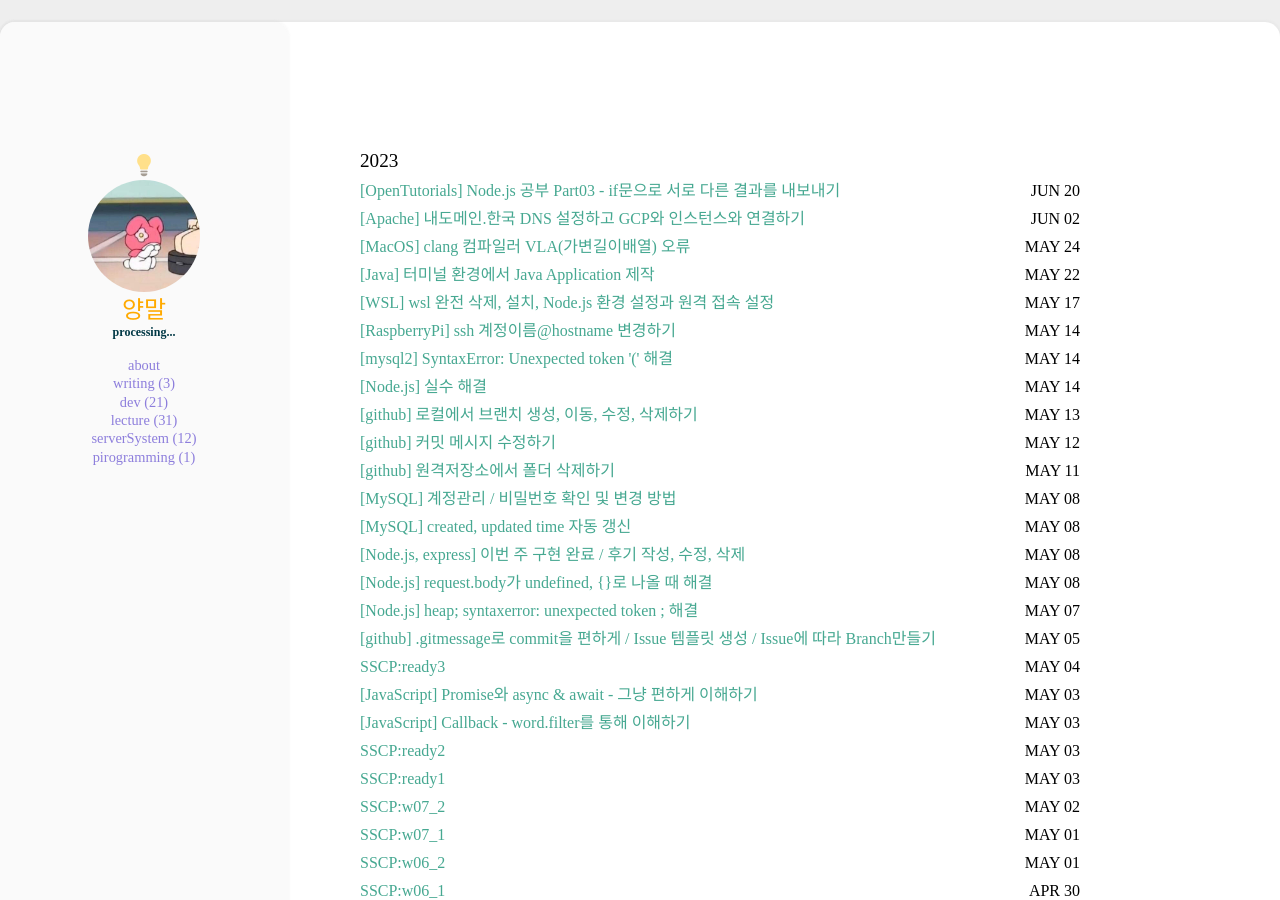
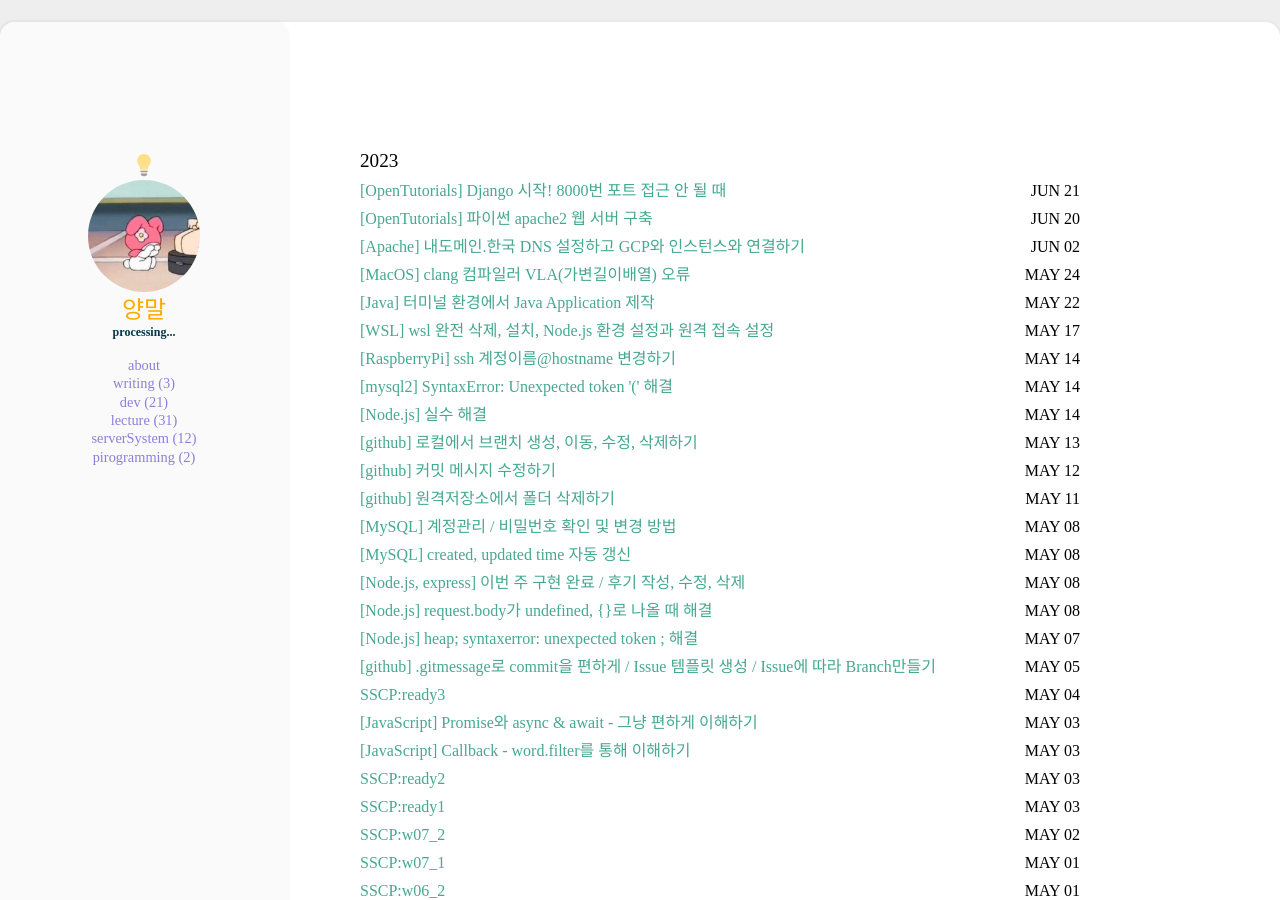
Before and after one commit to ywonchae1/ywonchae1.github.io, a Jekyll site: the page built from index.html, in a window 1280 px wide and 900 px high. Built offline with Jekyll 4.4.1, drawn with Linux system fonts in a browser that asks for light colours; some web fonts are replaced.

Commit message:
doc: new post

````diff
--- a/_posts/2023-06-20-opentutorials_python_part01.md
+++ b/_posts/2023-06-20-opentutorials_python_part01.md
@@ -1,6 +1,6 @@
 ---
 layout: post
-title: "[OpenTutorials] Node.js 공부 Part03 - if문으로 서로 다른 결과를 내보내기"
+title: "[OpenTutorials] 파이썬 apache2 웹 서버 구축"
 categories: [pirogramming]
 ---
 
--- /dev/null
+++ b/_posts/2023-06-21-opentutorials_django_part01.md
@@ -0,0 +1,47 @@
+---
+layout: post
+title: "[OpenTutorials] Django 시작! 8000번 포트 접근 안 될 때"
+categories: [pirogramming]
+---
+
+## 🚜 Django 애플리케이션 만들기
+
+1. 설치 `sudo python3 -m pip install django`
+
+2. 폴더 생성
+
+3. django-admin 활용함. 이 명령어로 메뉴얼 확인 가능
+
+4. `django-admin startproject myproject .` myproject라는 이름으로 프로젝트 폴더를 현재 디렉토리에 생성
+
+    <img src="../attachment/230621/Capture5.PNG">
+
+5. `python3 manage.py runserver` 서버 실행
+
+    `python3 manage.py runserver 8080` 포트번호 지정 가능
+
+6. localhost:8000에서 귀여운 로켓 확인
+
+## 🚜 ERROR LOG
+
+<img src="../attachment/230621/Capture.PNG">
+
+```
+AttributeError: module 'myapp.views' has no attribute 'index'
+```
+
+참고
+
+<https://stackoverflow.com/questions/17880146/django-module-object-has-no-attribute-index>
+
+<img src="../attachment/230621/Capture4.PNG">
+
+<img src="../attachment/230621/Capture2.PNG">
+
+<img src="../attachment/230621/Capture3.PNG">
+
+myapp/views.py에서 `from . import urls` 추가하고 잘 돌아가는 것을 확인
+
+## 하지만 모든 url을 잘 만들어 두면 문제가 안 생긴다..
+
+<img src="../attachment/230621/Capture6.PNG">
````
Also changed, not shown: attachment/230621/Capture.PNG (added), attachment/230621/Capture2.PNG (added), attachment/230621/Capture3.PNG (added), attachment/230621/Capture4.PNG (added), attachment/230621/Capture5.PNG (added), attachment/230621/Capture6.PNG (added).
